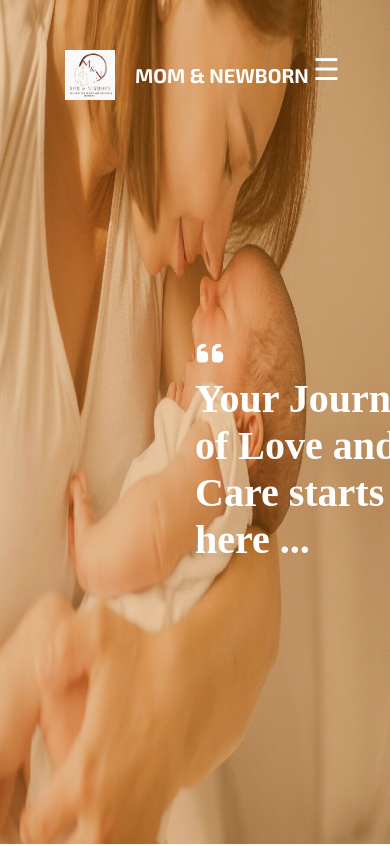
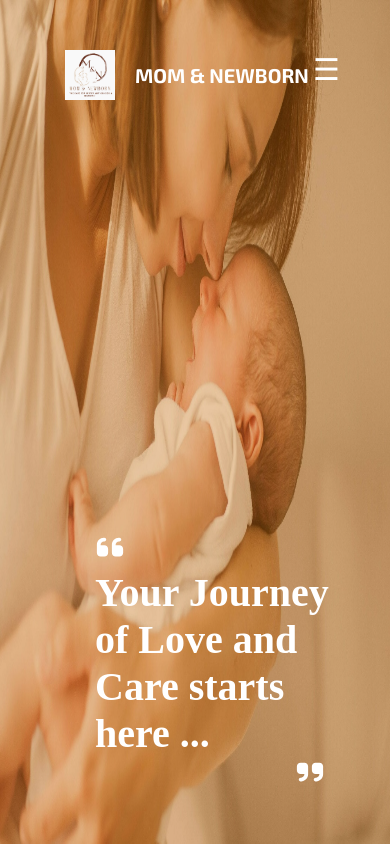
Before and after one commit to Sreyash-Reddy/mom-and-newborn, a React (Vite) app: page / in a window 390 px wide. Shown: the top 846 px of the page. Built offline with nearby package versions, Linux system fonts and the light colour scheme; a web font is replaced by a local one.

Commit message:
Update index.css

```diff
--- a/src/index.css
+++ b/src/index.css
@@ -229,10 +229,11 @@
     position: absolute;
     z-index: 11;
     width: 250px;
-    top: 40%;
-    left: 50%;
+    color: rgb(255, 255, 255);
+    right: auto;
+    left: calc(50% - 100px);
     transform: translateX(-50%);
-    color: rgb(255, 255, 255);
+    display: block;
   }
 }
 
```
